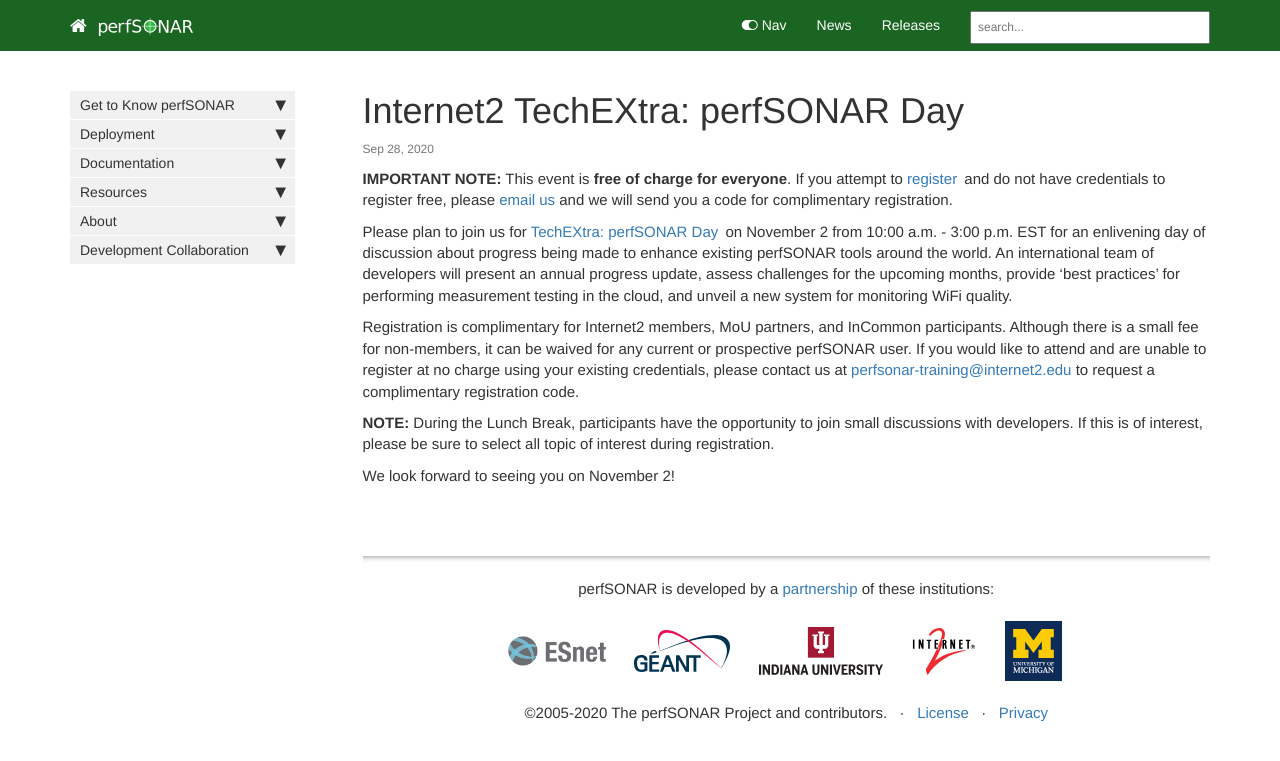
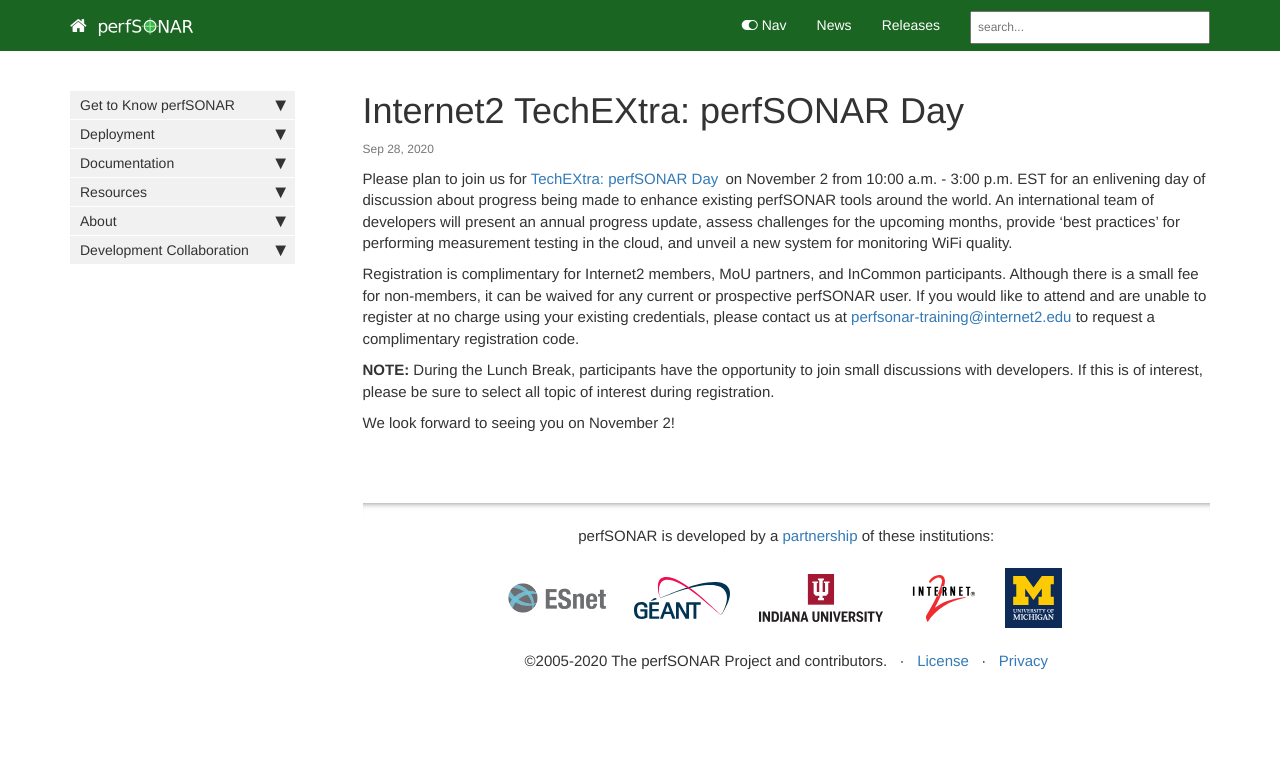
Before and after one commit to perfsonar/website, a Jekyll site: the page built from _posts/2020-09-28-perfsonar-day.md, in a window 1280 px wide. Shown: the top 761 px of the page. Built offline with Jekyll 4.4.1, drawn with Linux system fonts in a browser that asks for light colours; comment, search, counter and statistics services are not loaded.

Commit message:
Removed old note

```diff
--- a/_posts/2020-09-28-perfsonar-day.md
+++ b/_posts/2020-09-28-perfsonar-day.md
@@ -4,14 +4,6 @@ categories: webinar
 permalink: post-2020-09-28-perfsonar-day.html
 tags: [webinar]
 ---
-
-**IMPORTANT NOTE:** This event is **free of charge for everyone**.  If
-  you attempt to
-  [register](https://service5.internet2.edu/reg/events/perfSONAR/registrations)
-  and do not have credentials to register free, please [email
-  us](mailto:perfsonar-day@internet2.edu?subject=perfSONAR%20Day) and
-  we will send you a code for complimentary registration.
-
 
 Please plan to join us for [TechEXtra: perfSONAR
 Day](https://www2.internet2.edu/l/66332/2020-09-28/c7d6hn) on November
```
